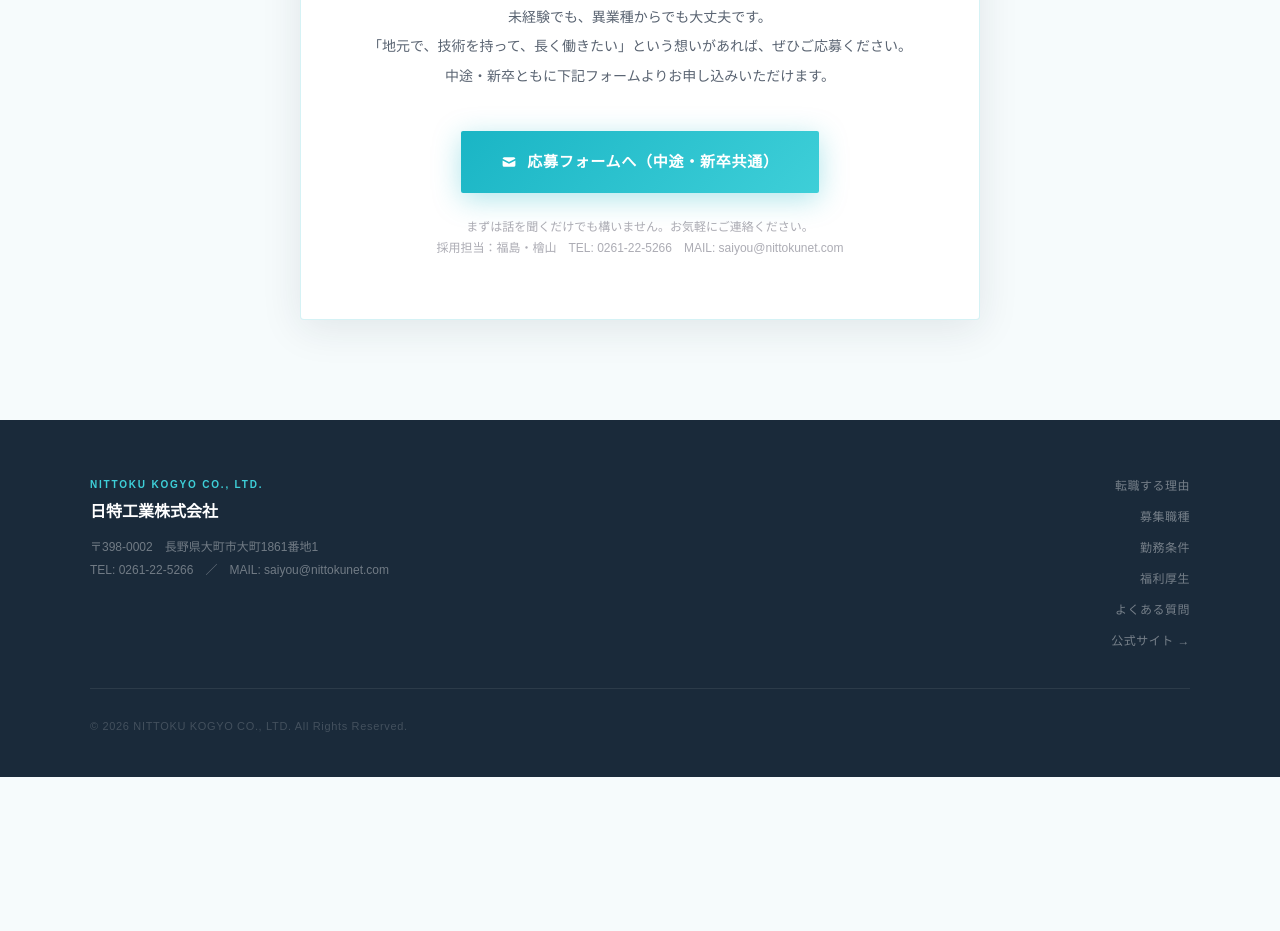
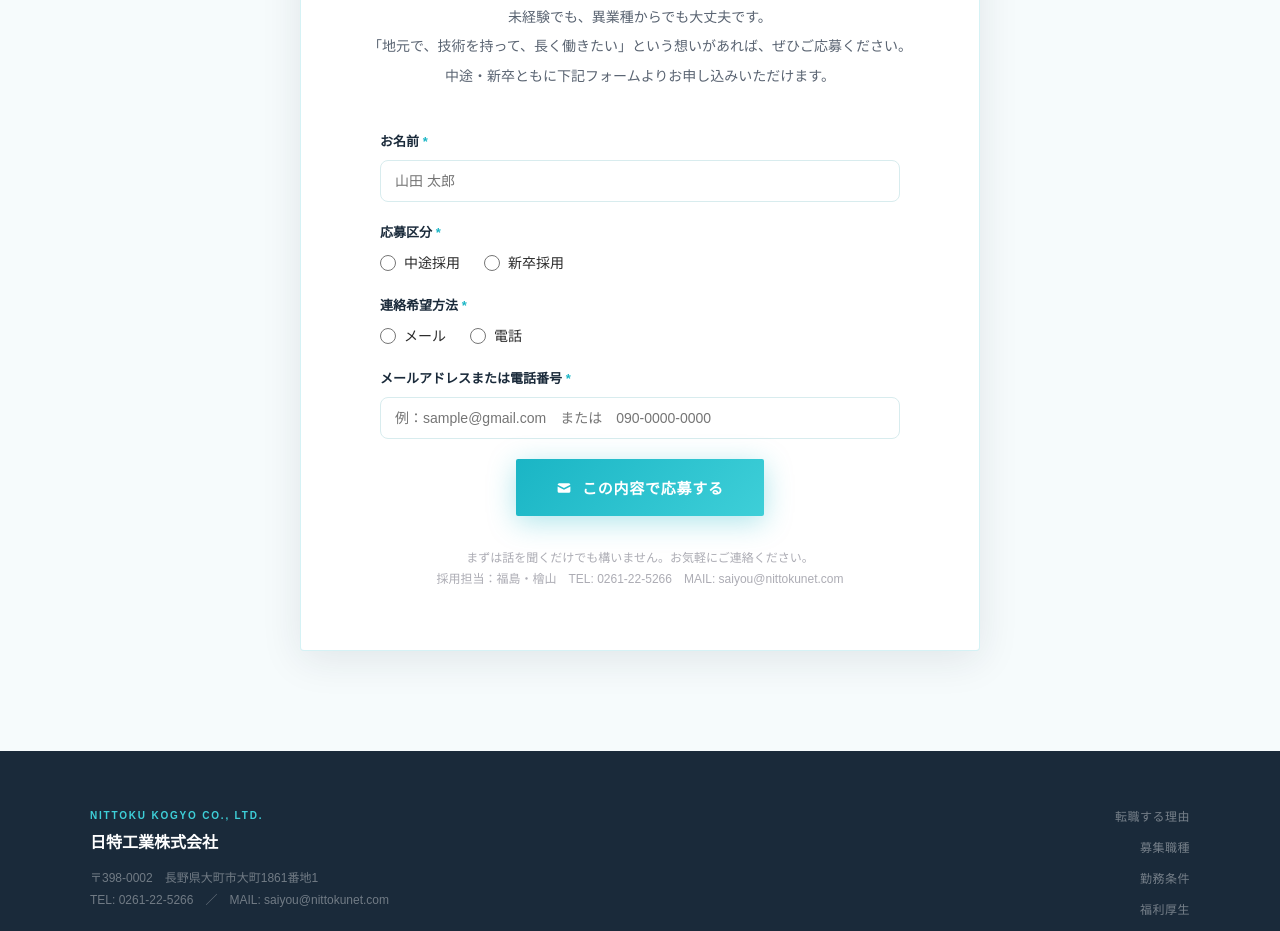
Before and after one commit to HAYATO-jpg/nittoku-recruit, a plain HTML site: page index.html in a window 1280 px wide. Shown: the part 9578-10509 px from the top of the page. Before the commit the page ends 10355 px from the top, so only its background shows below. Drawn offline with Linux system fonts and the light colour scheme.

Commit message:
Add files via upload

```diff
--- a/index.html
+++ b/index.html
@@ -3,6 +3,14 @@
 <head>
 <meta charset="UTF-8">
 <meta name="viewport" content="width=device-width, initial-scale=1.0">
+<!-- Google tag (gtag.js) -->
+<script async src="https://www.googletagmanager.com/gtag/js?id=G-KN801KT4MQ"></script>
+<script>
+  window.dataLayer = window.dataLayer || [];
+  function gtag(){dataLayer.push(arguments);}
+  gtag('js', new Date());
+  gtag('config', 'G-KN801KT4MQ');
+</script>
 <title>採用情報（中途・新卒）| 日特工業株式会社</title>
 <meta name="description" content="日特工業株式会社の採用情報。長野県大町市を拠点に空調・給排水などのライフラインを支える地域インフラ企業。中途採用（未経験・異業種歓迎）・新卒採用ともに募集中。月給25〜35万円・賞与年3回・転勤なし。">
 <style>
@@ -954,6 +962,8 @@
     text-decoration: none;
     box-shadow: 0 6px 28px rgba(26,181,197,.35);
     transition: transform var(--t), box-shadow var(--t);
+    border: none;
+    cursor: pointer;
   }
   .btn-cta:hover { transform: translateY(-4px); box-shadow: 0 12px 36px rgba(26,181,197,.45); color: var(--white); }
   .btn-cta-sub {
@@ -973,6 +983,15 @@
   }
   .btn-cta-sub:hover { background: var(--navy); color: var(--white); border-color: var(--navy); }
   .cta-note { font-size: 12px; color: rgba(90,90,106,.5); margin-top: 24px; }
+  .apply-form { width: 100%; max-width: 520px; margin: 0 auto 32px; text-align: left; }
+  .af-row { margin-bottom: 20px; }
+  .af-label { display: block; font-size: 13px; font-weight: 600; color: var(--navy); margin-bottom: 6px; }
+  .af-req { color: var(--gold); }
+  .af-input { width: 100%; padding: 12px 14px; border: 1.5px solid var(--gray-lt); border-radius: 8px; font-size: 14px; font-family: inherit; color: var(--ink); background: var(--white); transition: border-color var(--t), box-shadow var(--t); }
+  .af-input:focus { outline: none; border-color: var(--gold); box-shadow: 0 0 0 3px rgba(26,181,197,.15); }
+  .af-radio-group { display: flex; gap: 24px; flex-wrap: wrap; }
+  .af-radio { display: flex; align-items: center; gap: 8px; font-size: 14px; cursor: pointer; }
+  .af-radio input[type="radio"] { accent-color: var(--gold); width: 16px; height: 16px; }
 
   /* ==============================
      OVERVIEW (簡易)
@@ -1783,12 +1802,36 @@
       </div>
       <h2 class="stitle">あなたのチャレンジを、<br>待っています。</h2>
       <p>未経験でも、異業種からでも大丈夫です。<br>「地元で、技術を持って、長く働きたい」という想いがあれば、ぜひご応募ください。<br>中途・新卒ともに下記フォームよりお申し込みいただけます。</p>
-      <div class="cta-btns">
-        <a href="https://nittokunet.com/contact" target="_blank" class="btn-cta">
-          <svg width="16" height="16" viewBox="0 0 20 20" fill="currentColor"><path d="M2.003 5.884L10 9.882l7.997-3.998A2 2 0 0016 4H4a2 2 0 00-1.997 1.884z"/><path d="M18 8.118l-8 4-8-4V14a2 2 0 002 2h12a2 2 0 002-2V8.118z"/></svg>
-          応募フォームへ（中途・新卒共通）
-        </a>
-      </div>
+      <form action="https://formspree.io/f/xljgqkey" method="POST" class="apply-form">
+        <div class="af-row">
+          <label class="af-label">お名前 <span class="af-req">*</span></label>
+          <input type="text" name="name" required placeholder="山田 太郎" class="af-input">
+        </div>
+        <div class="af-row">
+          <label class="af-label">応募区分 <span class="af-req">*</span></label>
+          <div class="af-radio-group">
+            <label class="af-radio"><input type="radio" name="応募区分" value="中途採用" required>中途採用</label>
+            <label class="af-radio"><input type="radio" name="応募区分" value="新卒採用">新卒採用</label>
+          </div>
+        </div>
+        <div class="af-row">
+          <label class="af-label">連絡希望方法 <span class="af-req">*</span></label>
+          <div class="af-radio-group">
+            <label class="af-radio"><input type="radio" name="連絡希望方法" value="メール" required>メール</label>
+            <label class="af-radio"><input type="radio" name="連絡希望方法" value="電話">電話</label>
+          </div>
+        </div>
+        <div class="af-row">
+          <label class="af-label">メールアドレスまたは電話番号 <span class="af-req">*</span></label>
+          <input type="text" name="連絡先" required placeholder="例：sample@gmail.com　または　090-0000-0000" class="af-input">
+        </div>
+        <div class="cta-btns">
+          <button type="submit" class="btn-cta">
+            <svg width="16" height="16" viewBox="0 0 20 20" fill="currentColor"><path d="M2.003 5.884L10 9.882l7.997-3.998A2 2 0 0016 4H4a2 2 0 00-1.997 1.884z"/><path d="M18 8.118l-8 4-8-4V14a2 2 0 002 2h12a2 2 0 002-2V8.118z"/></svg>
+            この内容で応募する
+          </button>
+        </div>
+      </form>
       <div class="cta-note">まずは話を聞くだけでも構いません。お気軽にご連絡ください。<br>採用担当：福島・檜山　TEL: 0261-22-5266　MAIL: saiyou@nittokunet.com</div>
     </div>
   </div>
```
